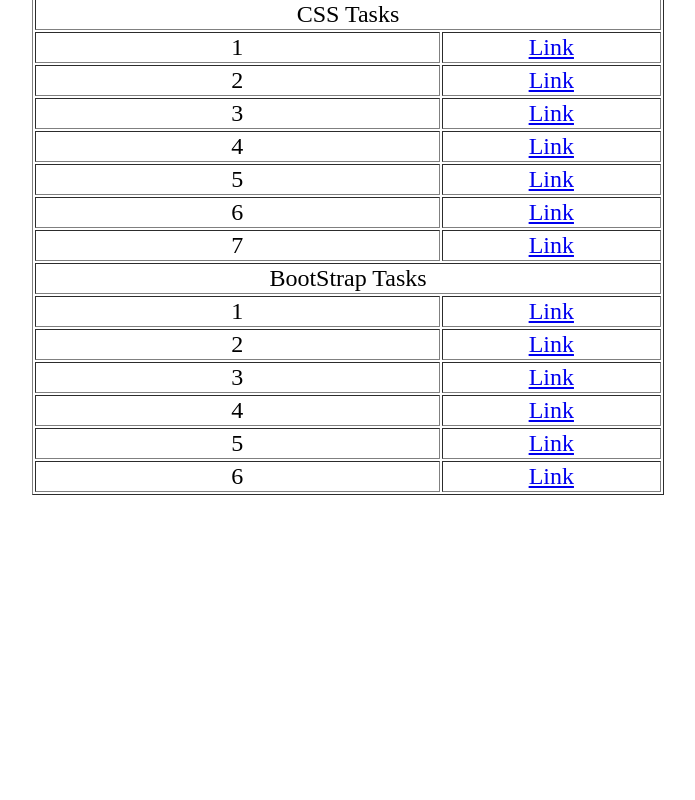
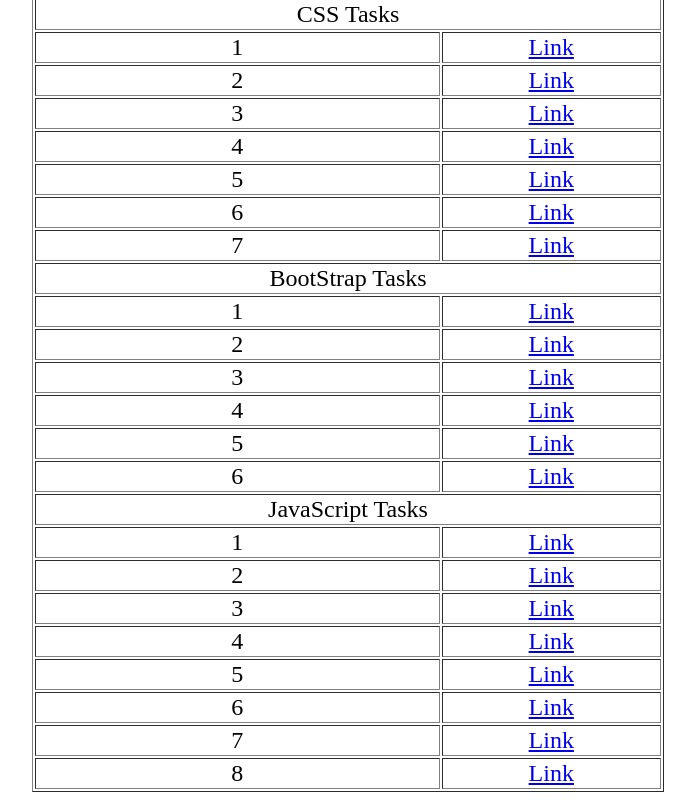
Before and after one commit to RisshabSingla/MERNSols, a plain HTML site: page index.html in a window 1280 px wide. Shown: the part 337-1137 px from the top of the page, without its empty margins (292-987 px from the left). Before the commit the page ends 840 px from the top, so only its background shows below. Drawn offline with Linux system fonts and the light colour scheme.

Commit message:
Update index.html

```diff
--- a/index.html
+++ b/index.html
@@ -108,6 +108,64 @@
             <td><a href="./BS_Tasks/Task_6/task6.html"> Link </a></td>
           </tr>
         </div>
+
+
+        <div id = "js-tasks">
+          <tr>
+            <td colspan="2">JavaScript Tasks</td>
+            <!-- <td> <a href="#"> Link  </a></td> -->
+          </tr>
+          <tr>
+            <td>1</td>
+            <td><a href="./JS_Tasks/Task_1/task.html"> Link </a></td>
+          </tr>
+
+          <tr>
+            <td>2</td>
+            <td><a href="./JS_Tasks/Task_2/task.html"> Link </a></td>
+          </tr>
+
+
+          <tr>
+            <td>3</td>
+            <td><a href="./JS_Tasks/Task_3/task.html"> Link </a></td>
+          </tr>
+
+
+          <tr>
+            <td>4</td>
+            <td><a href="./JS_Tasks/Task_4/task.html"> Link </a></td>
+          </tr>
+
+
+          <tr>
+            <td>5</td>
+            <td><a href="./JS_Tasks/Task_5/task.html"> Link </a></td>
+          </tr>
+
+
+          <tr>
+            <td>6</td>
+            <td><a href="./JS_Tasks/Task_6/task.html"> Link </a></td>
+          </tr>
+
+
+          <tr>
+            <td>7</td>
+            <td><a href="./JS_Tasks/Task_7/task.html"> Link </a></td>
+          </tr>
+
+
+          <tr>
+            <td>8</td>
+            <td><a href="./JS_Tasks/Task_8/task.html"> Link </a></td>
+          </tr>
+
+
+
+
+
+        </div>
       </table>
     </font>
   </body>
```
